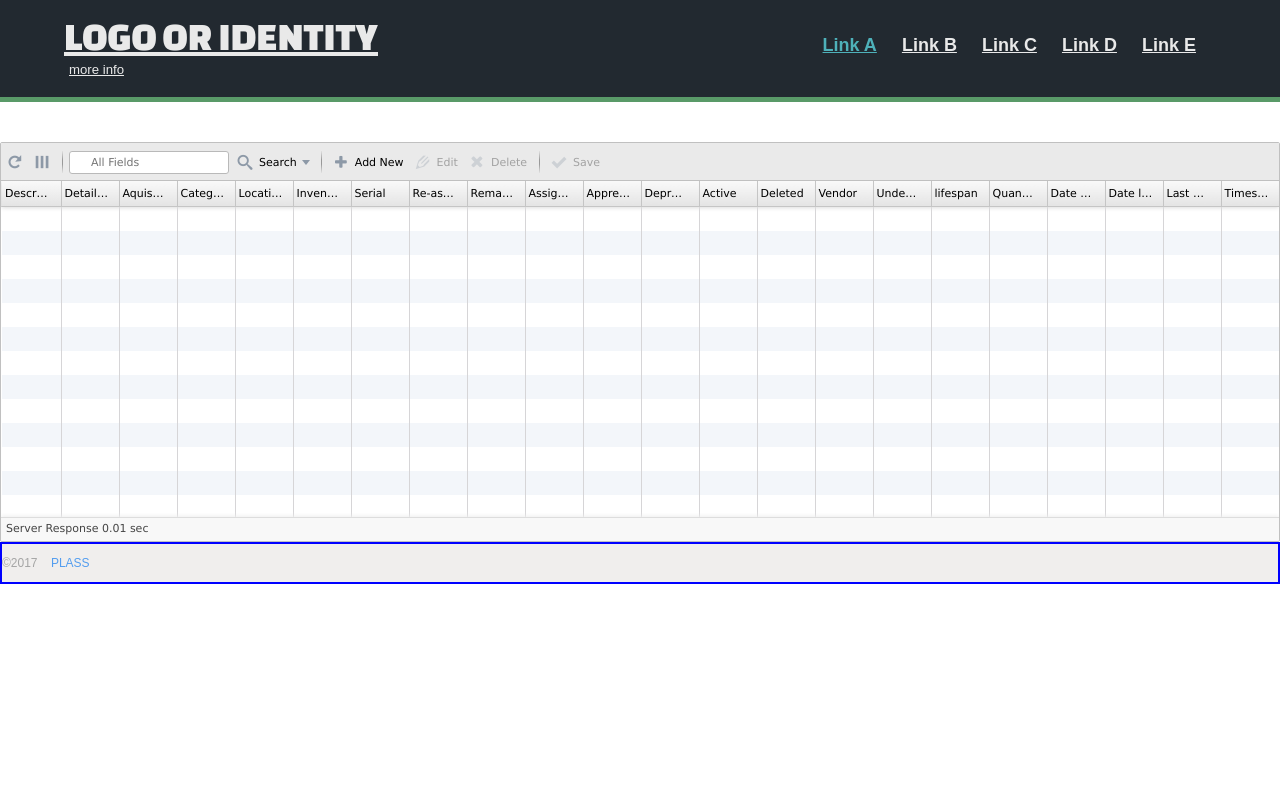
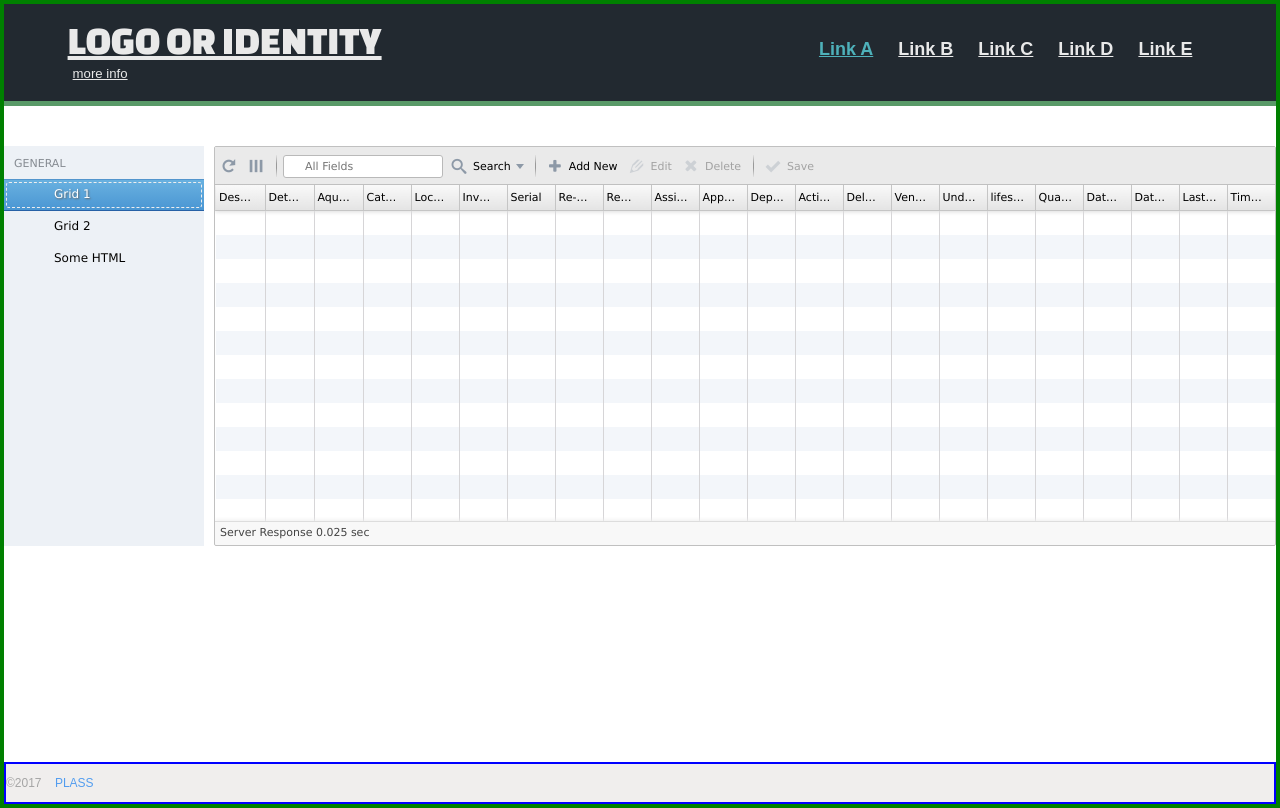
Before and after one commit to LeanSeverino1022/ASDFGHJKL, a PHP site: page / in a window 1280 px wide. Before the commit the page ends 584 px from the top, so only its background shows below. Run offline with PHP 8.4, Linux system fonts and the light colour scheme; data that the repository does not hold is empty.

Commit message:
flexbox sticky footer
sticky footer implementation with flexbox- no need to define a fixed
footer height like other implementations

```diff
--- a/css/header.css
+++ b/css/header.css
@@ -84,6 +84,19 @@ nav a.selected, nav a:hover {
   color: #4eb1ba;
 }
 
+/*stickyfooter(xfr later on)*/
+body {
+  display: flex;
+  min-height: 100vh;
+  flex-direction: column;
+  border: green 4px solid;
+}
+
+#content {
+  flex: 1;
+}
+
+
 @media screen and (min-width: 660px) {
 
   nav {
--- /dev/null
+++ b/includes/functions.js
@@ -0,0 +1,3 @@
+   function updateRecord() {
+         w2alert('Update Record');
+    }
--- a/includes/header.php
+++ b/includes/header.php
@@ -10,6 +10,7 @@
 
     <script src="js/jquery-2.1.4.min.js"></script>
     <script type="text/javascript" src="w2ui/w2ui-1.5.rc1.min.js"></script>
+    <script type="text/javascript" src="includes/functions.js"></script>
     <script type="text/javascript" src="<?php echo $scriptSrc ?>"></script>
  </head>
 <body>
--- a/index.js
+++ b/index.js
@@ -1,5 +1,54 @@
-$(function () {
-    $('#grid').w2grid({
+
+//    layout2= {
+//         name: 'layout',
+//         padding: 10,
+//         panels: [
+//             { type: 'left', size: 200, resizable: true, },
+//             { type: 'main', minSize: 550, overflow: 'hidden' }
+//         ]
+//     }
+
+
+var config = {
+    layout: {
+        name: 'layout',
+        padding: 10,
+        panels: [
+            { type: 'left', size: 200, resizable: true, },
+            { type: 'main', minSize: 550, overflow: 'hidden' }
+        ]
+    },
+
+    sidebar: {
+        name: 'sidebar',
+        nodes: [
+            { id: 'general', text: 'General', group: true, expanded: true, nodes: [
+                { id: 'grid1', text: 'Grid 1', img: 'icon-page', selected: true },
+                { id: 'grid2', text: 'Grid 2', img: 'icon-page' },
+                { id: 'html', text: 'Some HTML', img: 'icon-page' }
+            ]}
+        ],
+        onClick: function (event) {
+            switch (event.target) {
+                case 'grid1':
+                    w2ui.layout.content('main', w2ui.grid1);
+                    break;
+                case 'grid2':
+                    w2ui.layout.content('main', w2ui.grid2);
+                    break;
+                case 'html':
+                    w2ui.layout.content('main', '<div style="padding: 10px">Some HTML</div>');
+                    $(w2ui.layout.el('main'))
+                        .removeClass('w2ui-grid')
+                        .css({
+                            'border-left': '1px solid silver'
+                        });
+                    break;
+            }
+       }
+
+    },
+    grid1: {
         name: 'grid',
         url: 'connect.php',
         method: 'GET',
@@ -9,7 +58,7 @@ $(function () {
             toolbarAdd: true,
             toolbarDelete: true,
             toolbarSave: true,
-            toolbarEdit: true
+            toolbarEdit: true,
         },
         searches: [
             { field: 'lname', caption: 'Last Name', type: 'text' },
@@ -56,6 +105,20 @@ $(function () {
         onSave: function (event) {
             w2alert('save');
         },
+        onDblClick: updateRecord /*function found in other file*/
+    }
+};
 
-    });
+
+$(function () {
+    // console.log( $().w2sidebar(config.sidebar));
+    // initialization
+
+   $("#w2ui-cont").w2layout(config.layout);
+
+    w2ui.layout.content('left', $().w2sidebar(config.sidebar));
+    w2ui.layout.content('main', $().w2grid(config.grid1));
+    // in memory initialization
+    $().w2grid(config.grid2);
+
 });
--- a/index.php
+++ b/index.php
@@ -6,7 +6,7 @@ $scriptSrc =  "index.js";
 
 require_once('includes/header.php'); ?>
 
-    <div id="grid" style="height: 400px"></div>
+    <div id="w2ui-cont" style="height: 400px"></div>
 
 
 <?php require_once('includes/footer.php'); ?>
```
Also changed, not shown: footer.php (added, +19 -0 lines).
